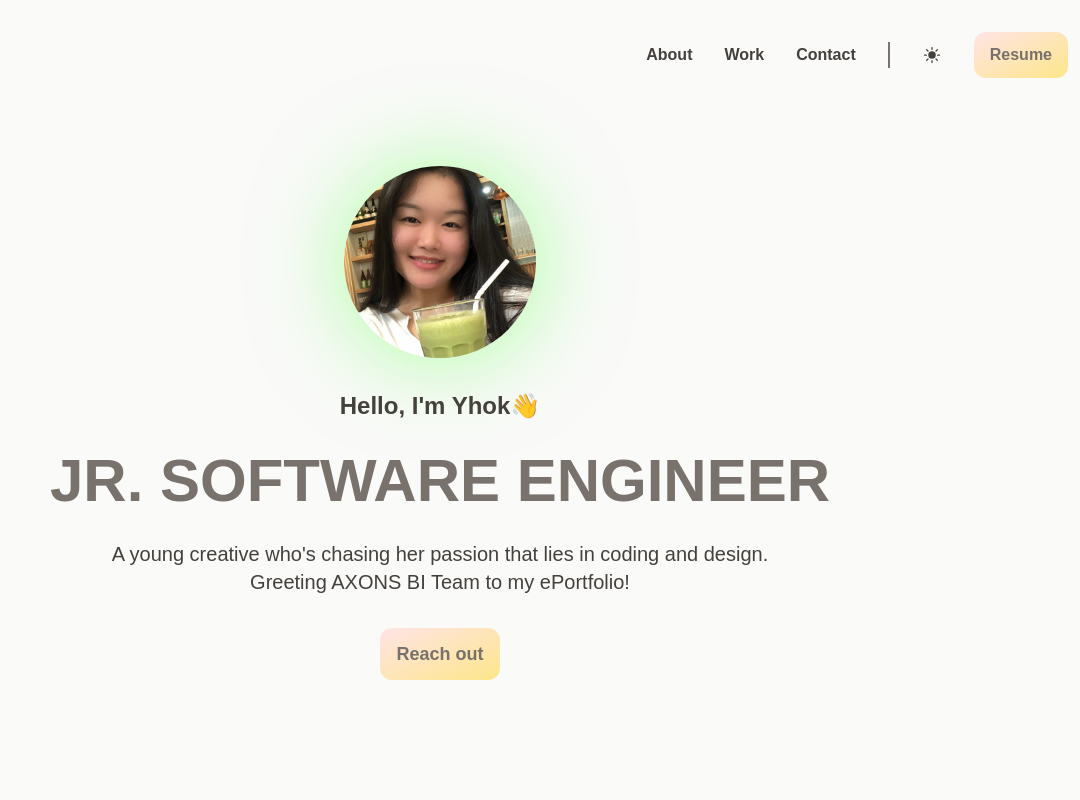
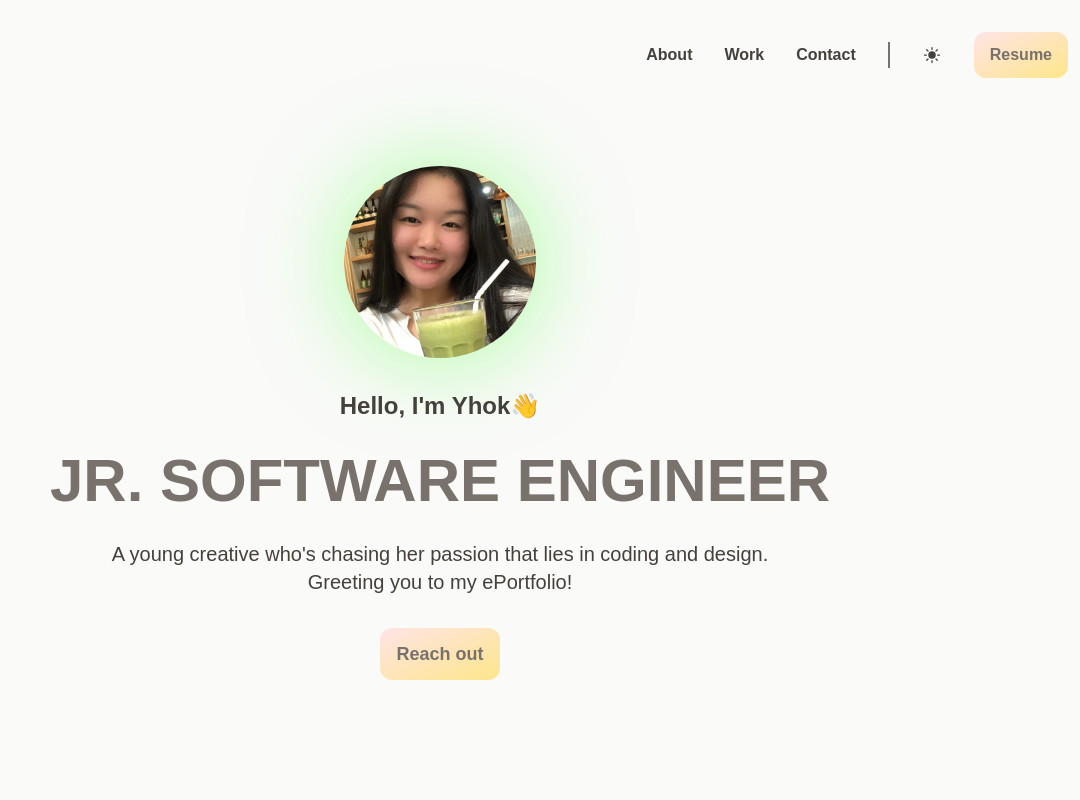
Before and after one commit to kunsikarin/lilyseportfolio, a website built with Vite: page index.html in a window 1280 px wide. Shown: the top 800 px of the page, without its empty margins (200-1280 px from the left). Built offline with nearby package versions, Linux system fonts and the light colour scheme; a web font is replaced by a local one.

Commit message:
Update index.html

```diff
--- a/index.html
+++ b/index.html
@@ -70,7 +70,7 @@
         <img class="lily__img" src="./lilygreentea2.jpg" alt="Profile picture">
         <h2 class="lily__subtitle">Hello, I'm Yhok&#128075;</h2>
         <h1 class="lily__title">Jr. Software Engineer</h1>
-        <p class="lily__desc">A young creative who's chasing her passion that lies in coding and design.<br class="lily__br"/><br class="lily__br-break"/>Greeting AXONS BI Team to my ePortfolio!</p>
+        <p class="lily__desc">A young creative who's chasing her passion that lies in coding and design.<br class="lily__br"/><br class="lily__br-break"/>Greeting you to my ePortfolio!</p>
         <nav><a class="lily__btn btn" href="#contact">Reach out</a></nav>
       </section>
       <section id="about" class="about container section">
```
